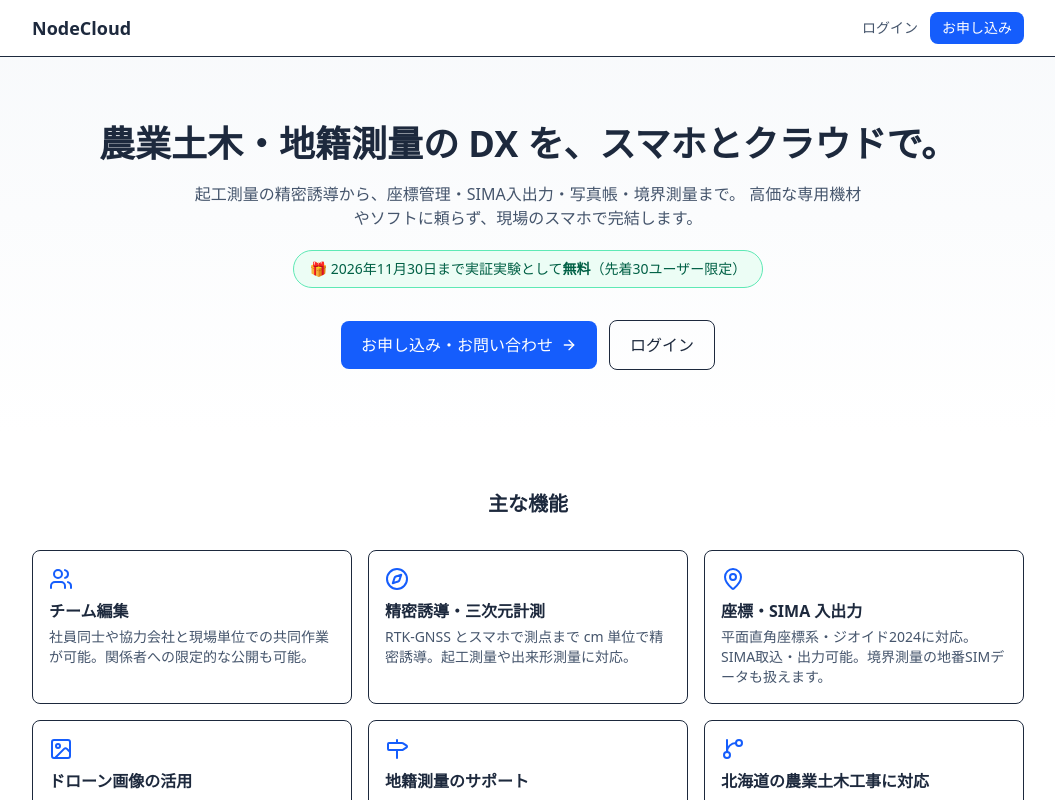
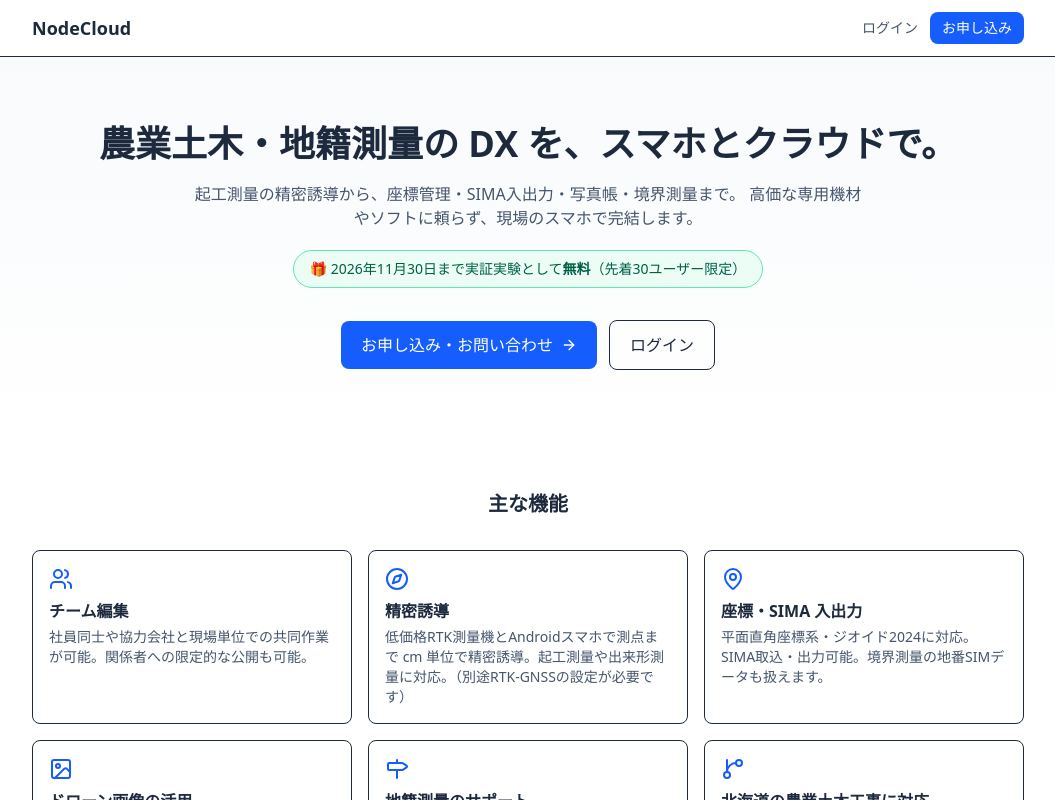
Before and after one commit to yokoyamataro/NodeCloudICT, a React (Vite) app: page /lp in a window 1280 px wide. Shown: the top 800 px of the page, without its empty margins (112-1167 px from the left). Built offline with nearby package versions, Linux system fonts and the light colour scheme; no server answers.

Commit message:
feat(lp): 精密誘導の文言を更新（低価格RTK測量機+Android、設定注記）
Co-Authored-By: Claude Opus 4.7 (1M context) <noreply@anthropic.com>

```diff
--- a/src/features/marketing/LandingPage.tsx
+++ b/src/features/marketing/LandingPage.tsx
@@ -20,8 +20,8 @@ const FEATURES: { icon: React.ComponentType<{ className?: string }>; title: stri
   },
   {
     icon: Compass,
-    title: '精密誘導・三次元計測',
-    desc: 'RTK-GNSS とスマホで測点まで cm 単位で精密誘導。起工測量や出来形測量に対応。',
+    title: '精密誘導',
+    desc: '低価格RTK測量機とAndroidスマホで測点まで cm 単位で精密誘導。起工測量や出来形測量に対応。（別途RTK-GNSSの設定が必要です）',
   },
   {
     icon: MapPin,
```
